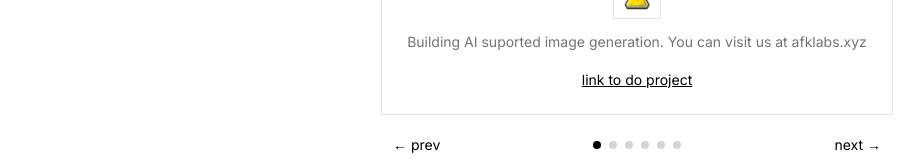
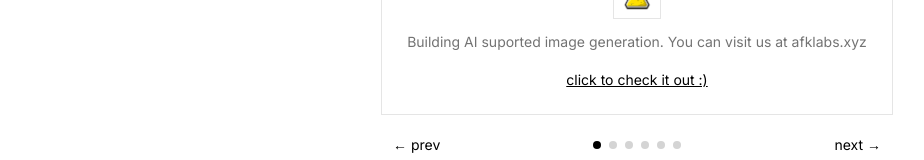
Before and after one commit to EIIis/site, a Next.js app: page /projects in a window 1280 px wide. Shown: the part 254-414 px from the top of the page, without its empty margins (3-927 px from the left). Built offline with nearby package versions, Linux system fonts and the light colour scheme.

Commit message:
Changed woff file to official. Works on Chrome now, no longer corrupted

```diff
--- a/src/app/projects/page.tsx
+++ b/src/app/projects/page.tsx
@@ -17,26 +17,29 @@ const projects = [
   {
     title: "Runescape Tracking",
     iconSrc: "/assets/potion.png",
-    description: "Tools for tracking player stats and game data.",
-    link: "https://github.com/EIIis/player-tracker",
+    description:
+      "Full stack web application tool for tracking player stats and data. Built with Python, FastAPI, Postgre and hosted on Supabase and Render for the backend. Frontend built with TS, Next.js, Tailwind, and shadcn",
+    link: "https://track.alcantinez.dev/",
   },
   {
     title: "OSRS Arbitrage Tool",
     iconSrc: "/assets/potion.png",
     description:
-      "Backend tool that would help me find deals on items that would be worth to 'flip'. Takes into account tax.",
+      "Backend tool that would help me find deals on items that would be worth to 'flip'. Takes into account G.E. tax. Built with Python, FastAPI, OSRS Wiki/RuneLite G.E. API, and hosted on Render.",
     link: "https://github.com/EIIis/osrs-arbitrage",
   },
   {
-    title: "RuneLite Equipment Check Plugin",
+    title: "Oldschool Runescape Development",
     iconSrc: "/assets/potion.png",
-    description: "Various automation scripts and utilities.",
-    link: "https://github.com/EIIis/equipment-check",
+    description:
+      "Various automation scripts and utilities. Both using AutoHotKey and RuneLite plug-ins. Built with AutoHotkey and Java, the front-end is built in JS and React.",
+    link: "https://eiiis.github.io/ahk/",
   },
   {
     title: "Blog Site",
     iconSrc: "/assets/potion.png",
-    description: "Various automation scripts and utilities.",
+    description:
+      "Personal log website, I focus on all different types of writing, from personal, technical, rants, it's literally my thoughts. Built with JS, Next.js, Markdown.",
     link: "https://demo.alcantinez.dev/",
   },
 ];
--- a/src/components/Carousel.tsx
+++ b/src/components/Carousel.tsx
@@ -59,7 +59,7 @@ export function Carousel({ projects }: CarouselProps) {
           rel="noopener noreferrer"
           className="text-sm text-foreground underline hover:opacity-60 transition-opacity"
         >
-          link to do project
+          click to check it out :)
         </a>
       </Card>
 
```
